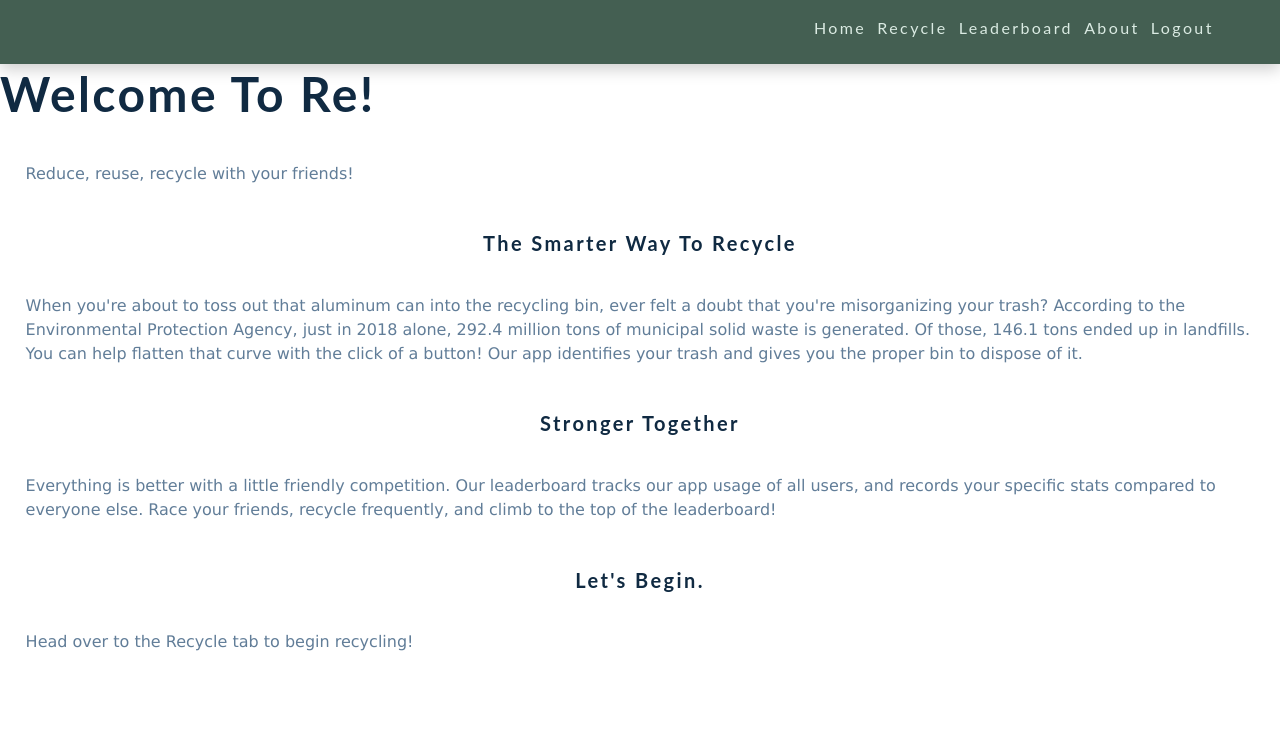
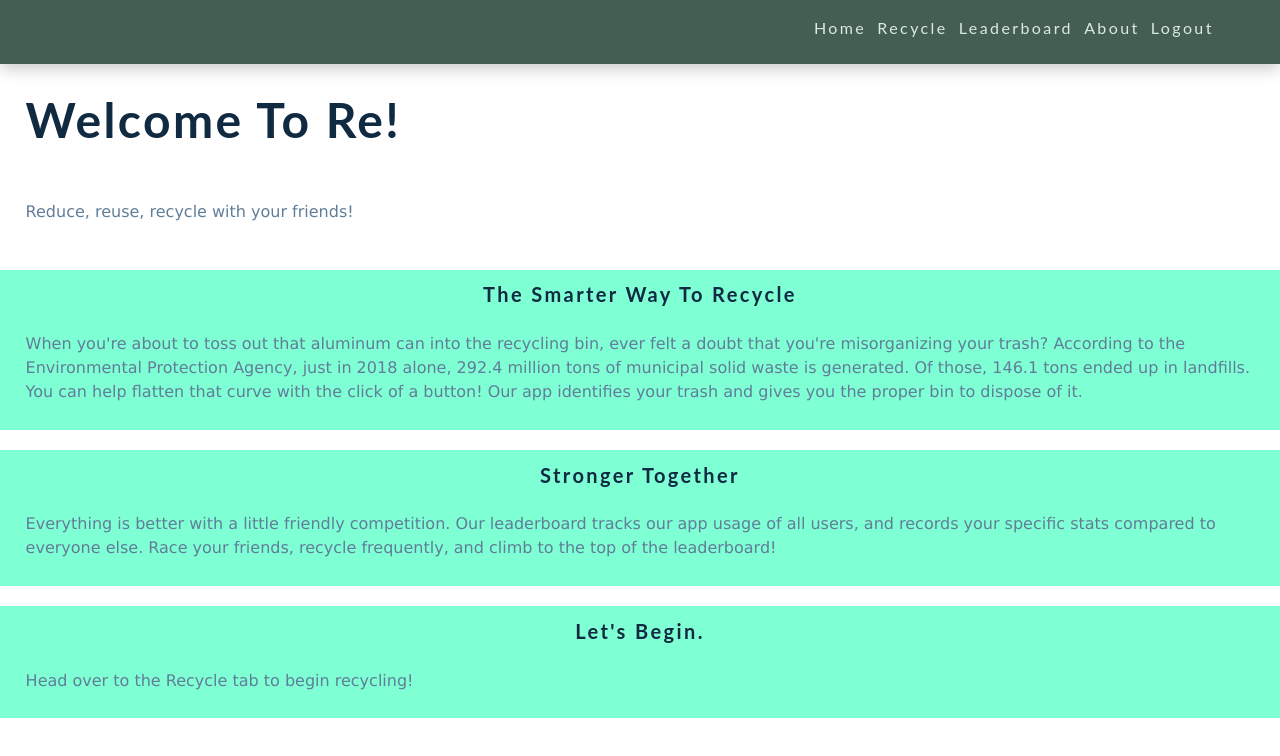
Before and after one commit to bliutech/re, a React (Create React App) app in the folder client/: page /home in a window 1280 px wide. Shown: the top 756 px of the page. Built offline with nearby package versions, Linux system fonts and the light colour scheme; sample sign-in values are in the browser's storage.

Commit message:
help
wrapped each text block in div, structured div

```diff
--- a/client/src/pages/Home.css
+++ b/client/src/pages/Home.css
@@ -1,12 +1,22 @@
+h1 {
+    padding: 2%;
+}
+
 p {
     font-size: medium;
     font-family:Verdana, Geneva, Tahoma, sans-serif;
     font-style: normal;
     padding: 2%;
+    padding-top: 1%;
 }
 
 h3 {
+    padding-top: 1%;
     text-align: center;
     margin-left: auto;
     margin-right: auto;
 }
+
+.textblock {
+    background-color: aquamarine;
+}
--- a/client/src/pages/Home.js
+++ b/client/src/pages/Home.js
@@ -6,6 +6,7 @@ export default function Home() {
     <>
       <h1>Welcome to Re!</h1>
       <p>Reduce, reuse, recycle with your friends!</p>
+      <div className="textblock">
         <h3>The smarter way to recycle</h3>
         <p>
           When you're about to toss out that aluminum can into the recycling bin, ever felt a doubt that you're misorganizing your trash?
@@ -13,13 +14,18 @@ export default function Home() {
           146.1 tons ended up in landfills. You can help flatten that curve with the click of a button! Our app identifies your trash and gives you
           the proper bin to dispose of it.
         </p>
+      </div>
+      <div className="textblock">
       <h3>Stronger Together</h3>
       <p>
         Everything is better with a little friendly competition. Our leaderboard tracks our app usage of all users, and records your specific stats
         compared to everyone else. Race your friends, recycle frequently, and climb to the top of the leaderboard!
       </p>
+      </div>
+      <div className="textblock">
       <h3>Let's Begin.</h3>
       <p>Head over to the Recycle tab to begin recycling!</p>
+      </div>
     </>
   );
 }
```
Lines whose indentation alone changed are shown as unchanged.
